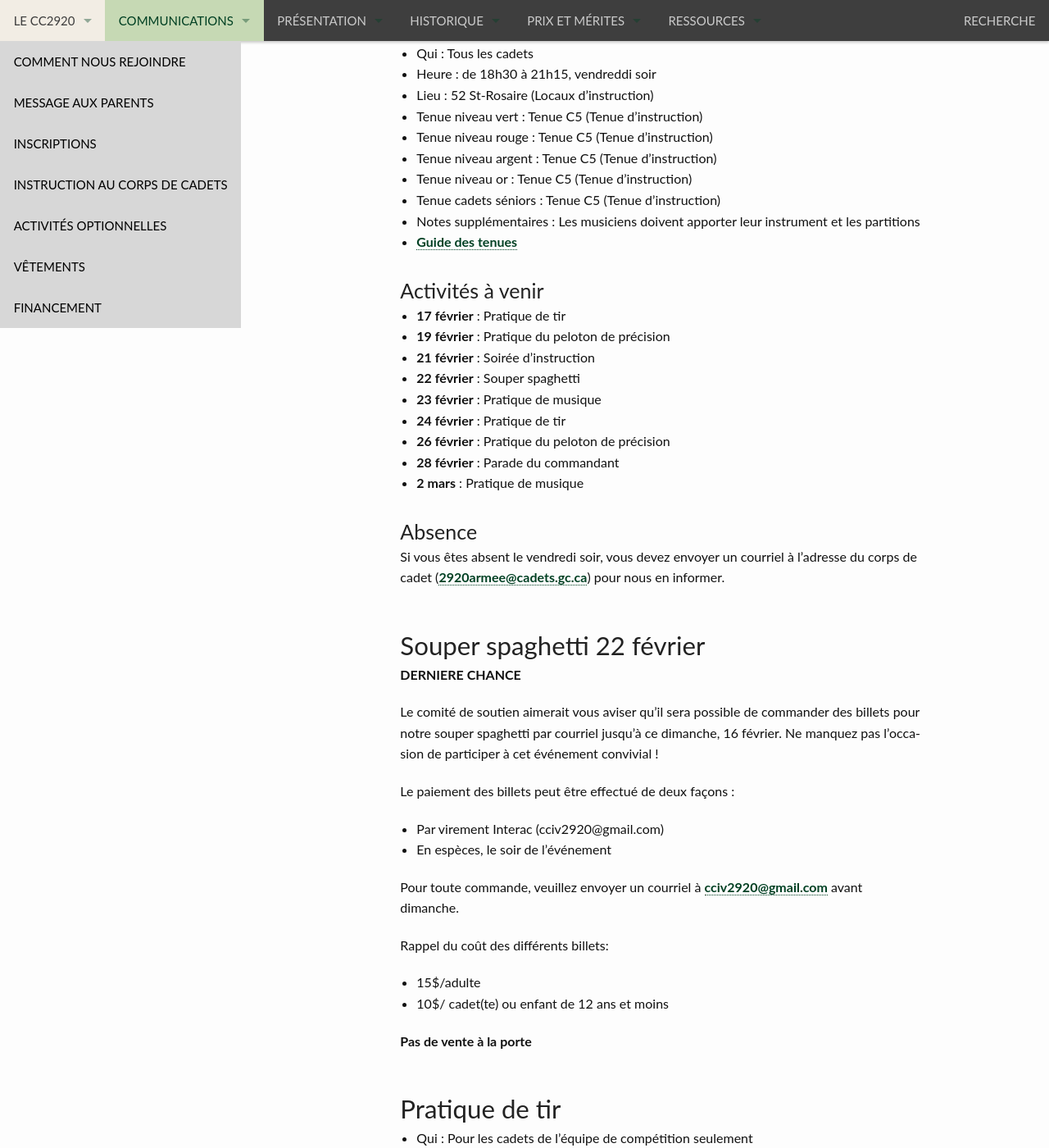
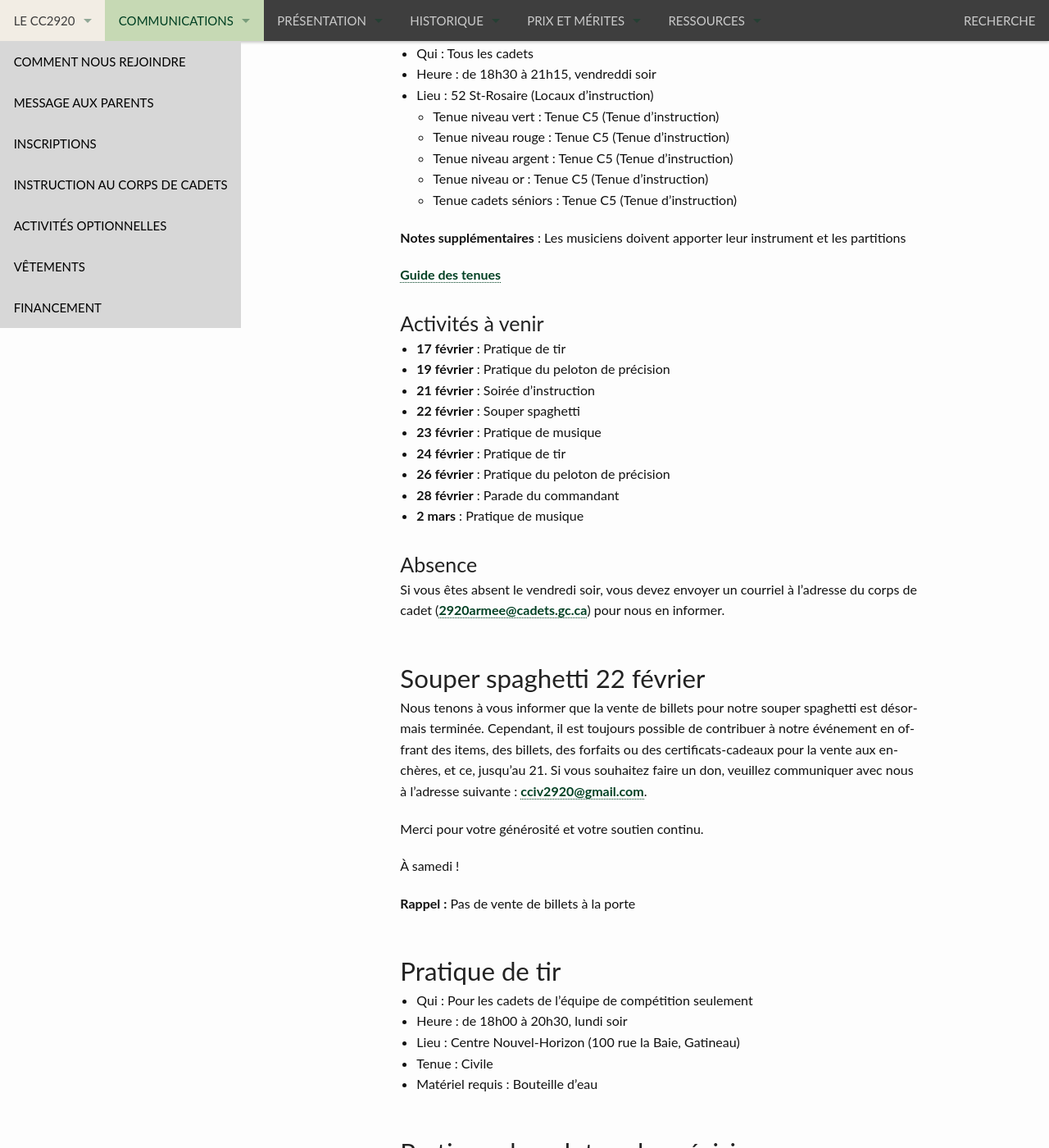
Before and after one commit to CC2920/web, a Jekyll site: the page built from _communications/messages.md, in a window 1280 px wide and 1400 px high, scrolled down 330 px. Shown: the whole window at 82% size. Built offline with Jekyll 4.4.1, drawn with Linux system fonts in a browser that asks for light colours; some of the changed text lies outside the part shown.

Commit message:
Update messages.md

```diff
--- a/_communications/messages.md
+++ b/_communications/messages.md
@@ -4,16 +4,19 @@ layout: "messages"
 ---
 
 ## Soirée d'instruction 21 février
-- Qui :  Tous les cadets
+- Qui : Tous les cadets
 - Heure : de 18h30 à 21h15, vendreddi soir
 - Lieu : 52 St-Rosaire (Locaux d'instruction)
-- Tenue niveau vert : Tenue  C5 (Tenue d'instruction)
-- Tenue niveau rouge : Tenue C5 (Tenue d'instruction)
-- Tenue niveau argent : Tenue C5 (Tenue d'instruction)
-- Tenue niveau or : Tenue C5 (Tenue d'instruction)
-- Tenue cadets séniors : Tenue C5 (Tenue d'instruction)
-- Notes supplémentaires : Les musiciens doivent apporter leur instrument et les partitions
-- [Guide des tenues](https://cc2920.ca/docs/ressources/guide_uniforme.v3.pdf)
+  - Tenue niveau vert : Tenue  C5 (Tenue d'instruction)
+  - Tenue niveau rouge : Tenue C5 (Tenue d'instruction)
+  - Tenue niveau argent : Tenue C5 (Tenue d'instruction)
+  - Tenue niveau or : Tenue C5 (Tenue d'instruction)
+  - Tenue cadets séniors : Tenue C5 (Tenue d'instruction)
+
+**Notes supplémentaires** : Les musiciens doivent apporter leur instrument et les partitions
+
+[Guide des tenues](https://cc2920.ca/docs/ressources/guide_uniforme.v3.pdf)
+
 
 ### Activités à venir
 
@@ -32,22 +35,14 @@ layout: "messages"
 Si vous êtes absent le vendredi soir, vous devez envoyer un courriel à l'adresse du corps de cadet (<2920armee@cadets.gc.ca>) pour nous en informer.
 
 ## Souper spaghetti 22 février
- **DERNIERE CHANCE**
 
-Le comité de soutien aimerait vous aviser qu’il sera possible de commander des billets pour notre souper spaghetti par courriel jusqu’à ce dimanche, 16 février. Ne manquez pas l’occasion de participer à cet événement convivial !
+Nous tenons à vous informer que la vente de billets pour notre souper spaghetti est désormais terminée. Cependant, il est toujours possible de contribuer à notre événement en offrant des items, des billets, des forfaits ou des certificats-cadeaux pour la vente aux enchères, et ce, jusqu'au 21. Si vous souhaitez faire un don, veuillez communiquer avec nous à l'adresse suivante : <cciv2920@gmail.com>.
 
-Le paiement des billets peut être effectué de deux façons :
-- Par virement Interac (cciv2920@gmail.com)
-- En espèces, le soir de l’événement
+Merci pour votre générosité et votre soutien continu.
 
-Pour toute commande, veuillez envoyer un courriel à <cciv2920@gmail.com> avant dimanche.
+À samedi !
 
-Rappel du coût des différents billets:
-- 15$/adulte
-- 10$/ cadet(te) ou enfant de 12 ans et moins
-
-**Pas de vente à la porte**
-
+**Rappel :** Pas de vente de billets à la porte
 
 
 ## Pratique de tir
@@ -73,9 +68,3 @@ Rappel du coût des différents billets:
 - Lieu : Manège militaire de Hull
 - Tenue : Civile
 - Matériel requis : Apportez votre instrument et partitions
-
-
-## Photos de parade
-
-L'album photo de la dernière parade du commandant est maintenant disponible dans la section des Prix et mérites :
-[Album photos](https://cc2920.ca/prix/photos/#2024-2025).
```
